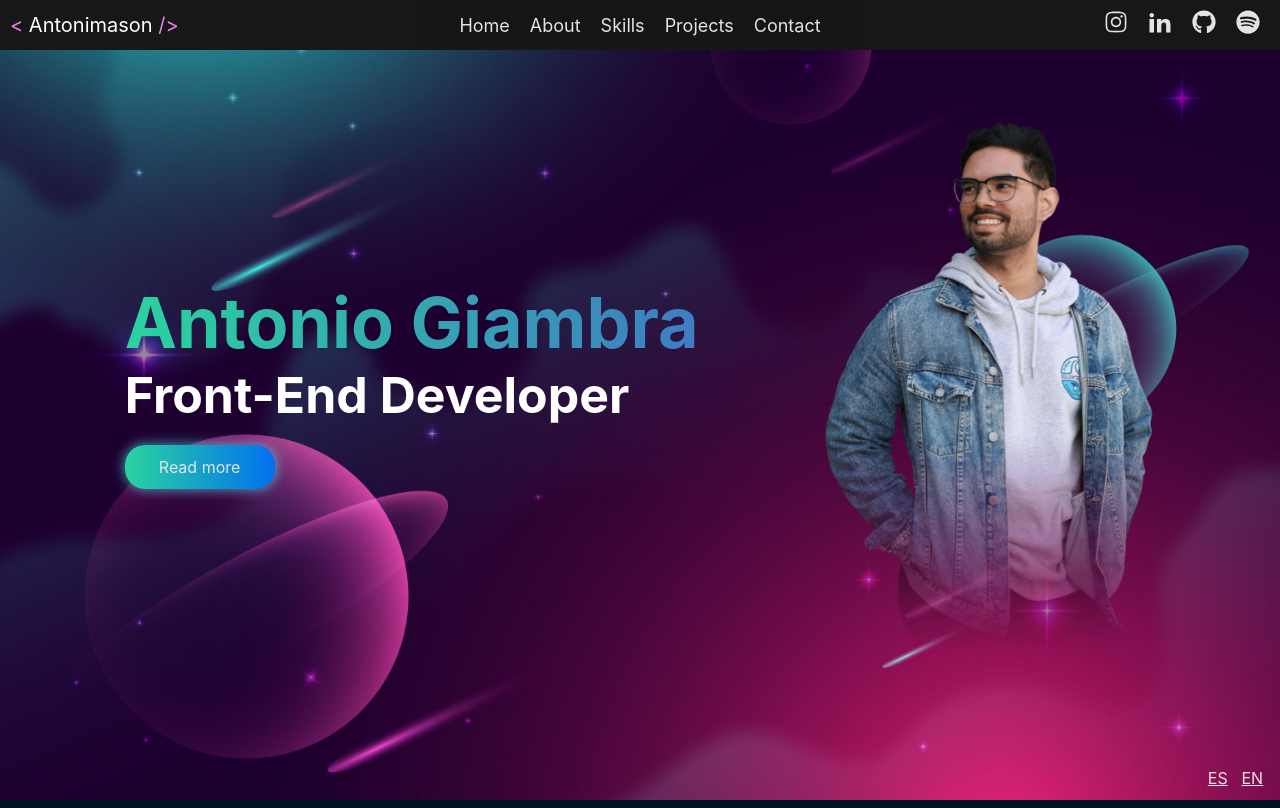
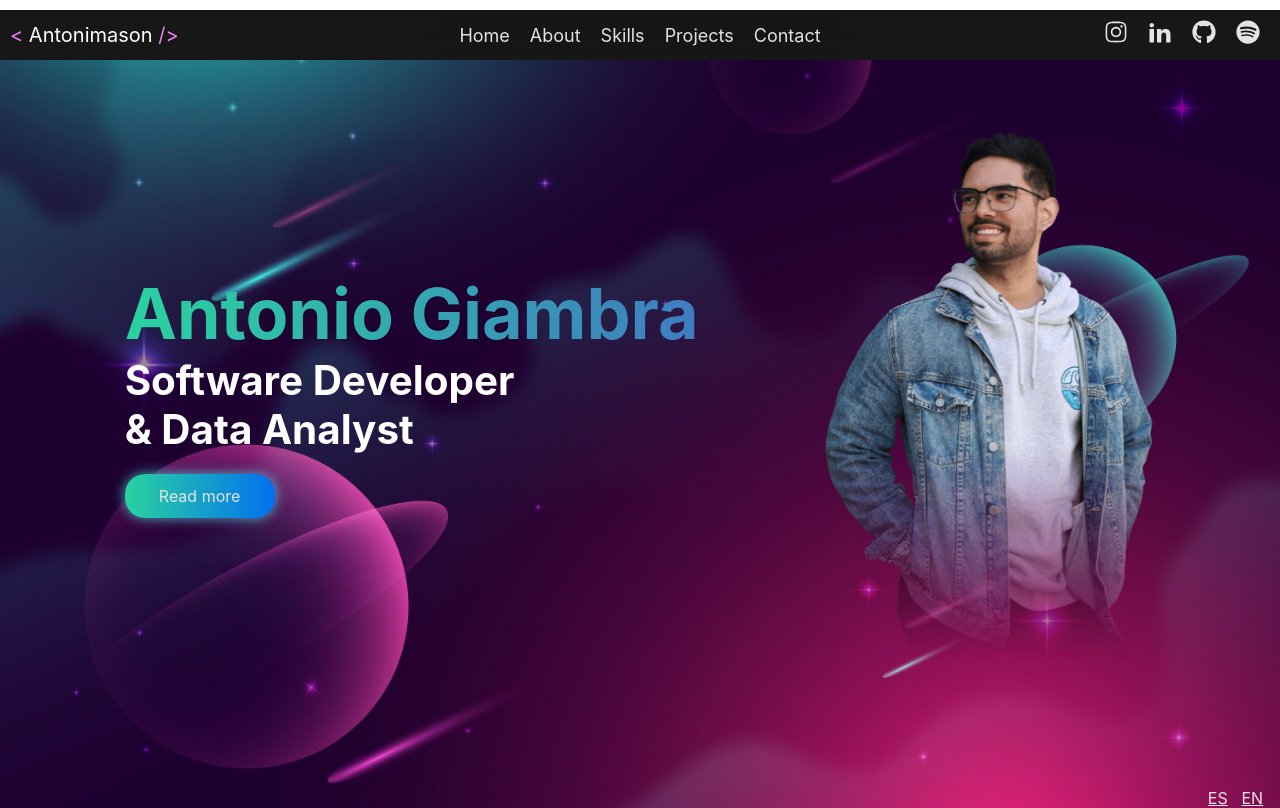
Before and after one commit to Antonimason/Portoflio-React, a React (Create React App) app: page / in a window 1280 px wide. Shown: the top 808 px of the page. Built offline with nearby package versions, Linux system fonts and the light colour scheme.

Commit message:
subtitle changed, width changed also

```diff
--- a/src/App.css
+++ b/src/App.css
@@ -350,12 +350,14 @@ footer {
   #home-container{
     flex-direction:row-reverse;
     justify-content: space-evenly;
+    margin: 10px auto;
   }
   .home-title{
     font-size: 4.375em;
   }
   .home-subtitle{
-    font-size: 3.125em;
+    font-size: 2.525em;
+    width: 25rem;
   }
   .home-img{
     border-radius: 10px;
--- a/src/Translations/en/Global.json
+++ b/src/Translations/en/Global.json
@@ -9,7 +9,7 @@
         },
         "Home":{
             "name":"Antonio Giambra",
-            "profile":"Front-End Developer",
+            "profile":"Software Developer & Data Analyst",
             "read-more":"Read more"
         },
         "About":{
--- a/src/Translations/es/Global.json
+++ b/src/Translations/es/Global.json
@@ -9,7 +9,7 @@
         },
         "Home":{
             "name":"Antonio Giambra",
-            "profile":"Desarrollador Front-End",
+            "profile":"Desarrollador de Software & Analista de Datos",
             "read-more":"Leer más"
         },
         "About":{
```
